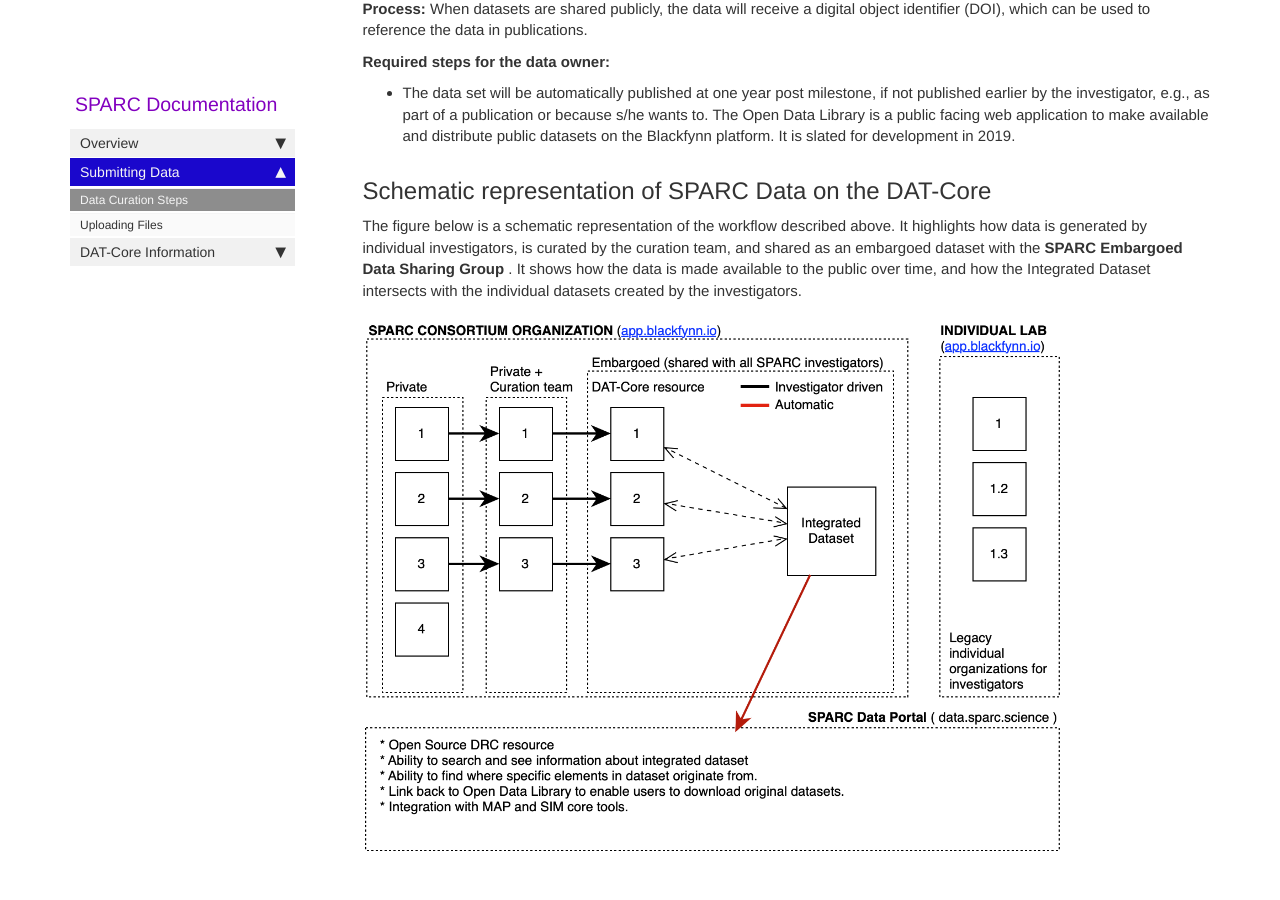
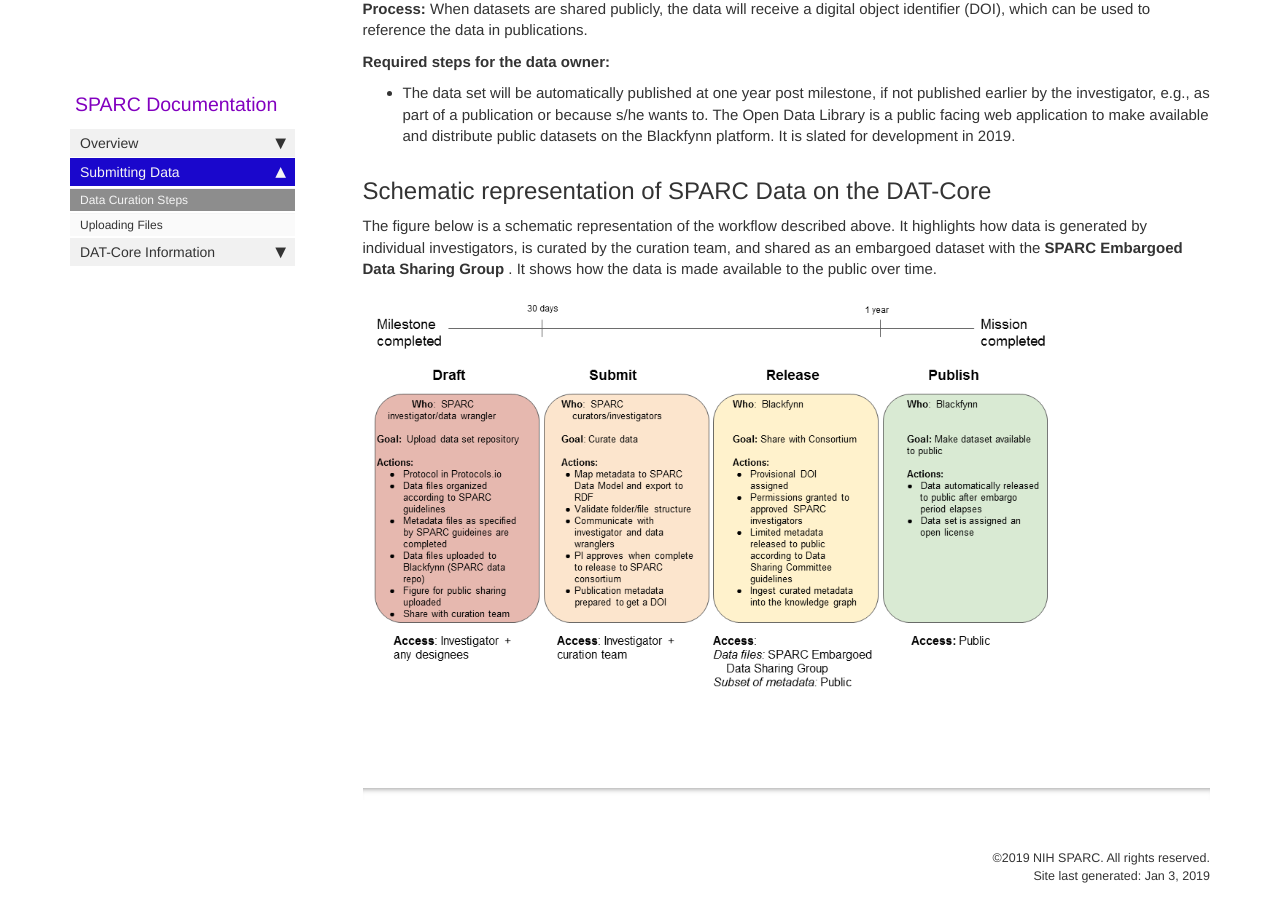
Before and after one commit to tgbugs/docs.sparc.science, a Jekyll site: the page built from pages/data_submission/submit_data.md, in a window 1280 px wide and 900 px high, scrolled down 2688 px. Built offline with Jekyll 4.4.1, drawn with Linux system fonts in a browser that asks for light colours; nearby versions of some CDN libraries; comment, search, counter and statistics services are not loaded.

Commit message:
updated figure

```diff
--- a/pages/data_submission/submit_data.md
+++ b/pages/data_submission/submit_data.md
@@ -81,6 +81,6 @@ You may choose to use some of the SPARC data repository features for organizing
 
 ##  Schematic representation of SPARC Data on the DAT-Core
 
-The figure below is a schematic representation of the workflow described above. It highlights how data is generated by individual investigators, is curated by the curation team, and shared as an embargoed dataset with the **SPARC Embargoed Data Sharing Group** . It shows how the data is made available to the public over time, and how the Integrated Dataset intersects with the individual datasets created by the investigators.
+The figure below is a schematic representation of the workflow described above. It highlights how data is generated by individual investigators, is curated by the curation team, and shared as an embargoed dataset with the **SPARC Embargoed Data Sharing Group** . It shows how the data is made available to the public over time.
 
-{% include image.html file="dat_core_diagram.png" alt="workflow" %}
+{% include image.html file="SPARC_Submission_and_Publishing_Workflow.png" alt="workflow" %}
```
Also changed, not shown: pages/dat_core/dat_core_roadmap.md (+1 -1 lines), images/SPARC_Submission_and_Publishing_Workflow.png (added).
